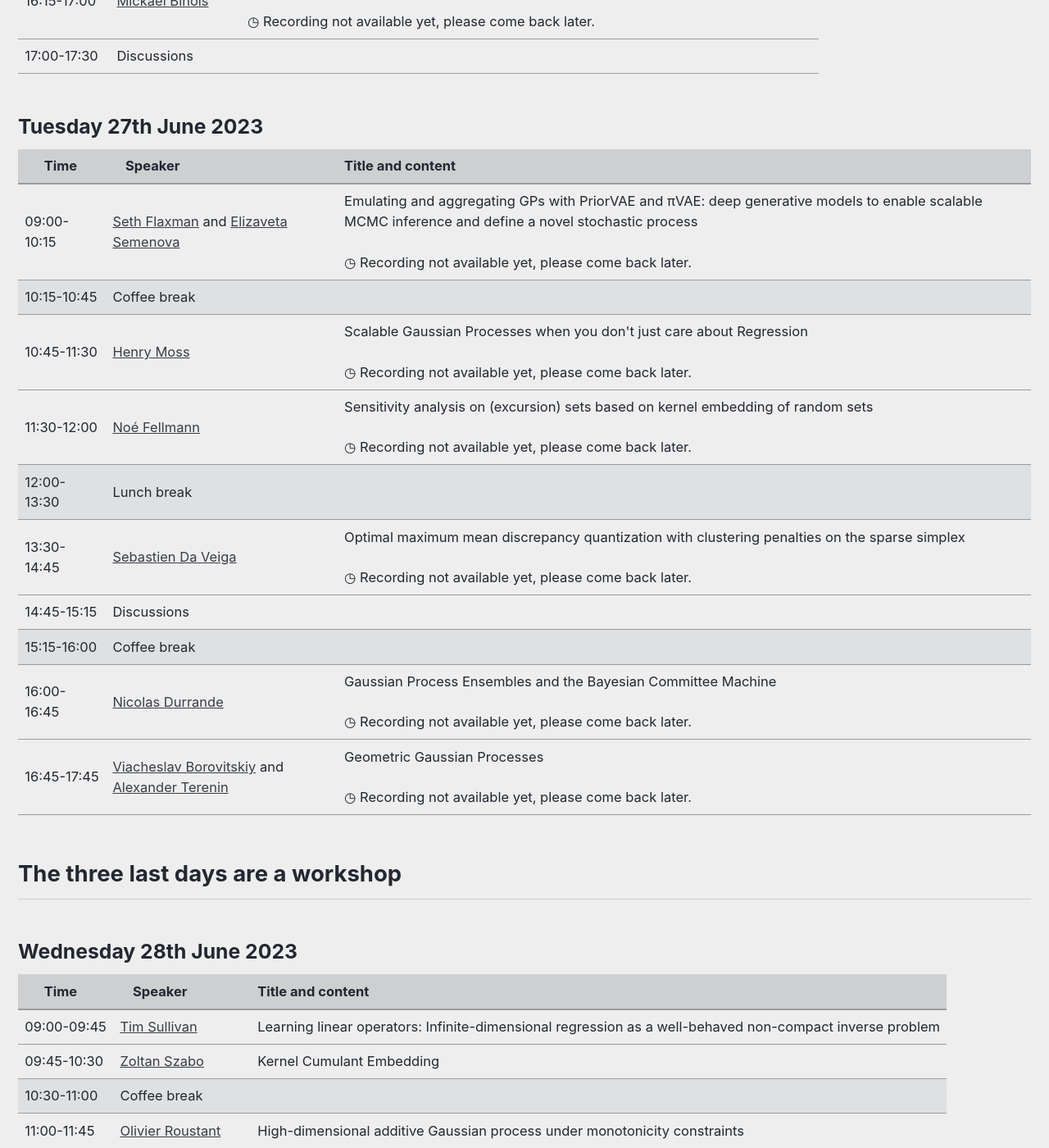
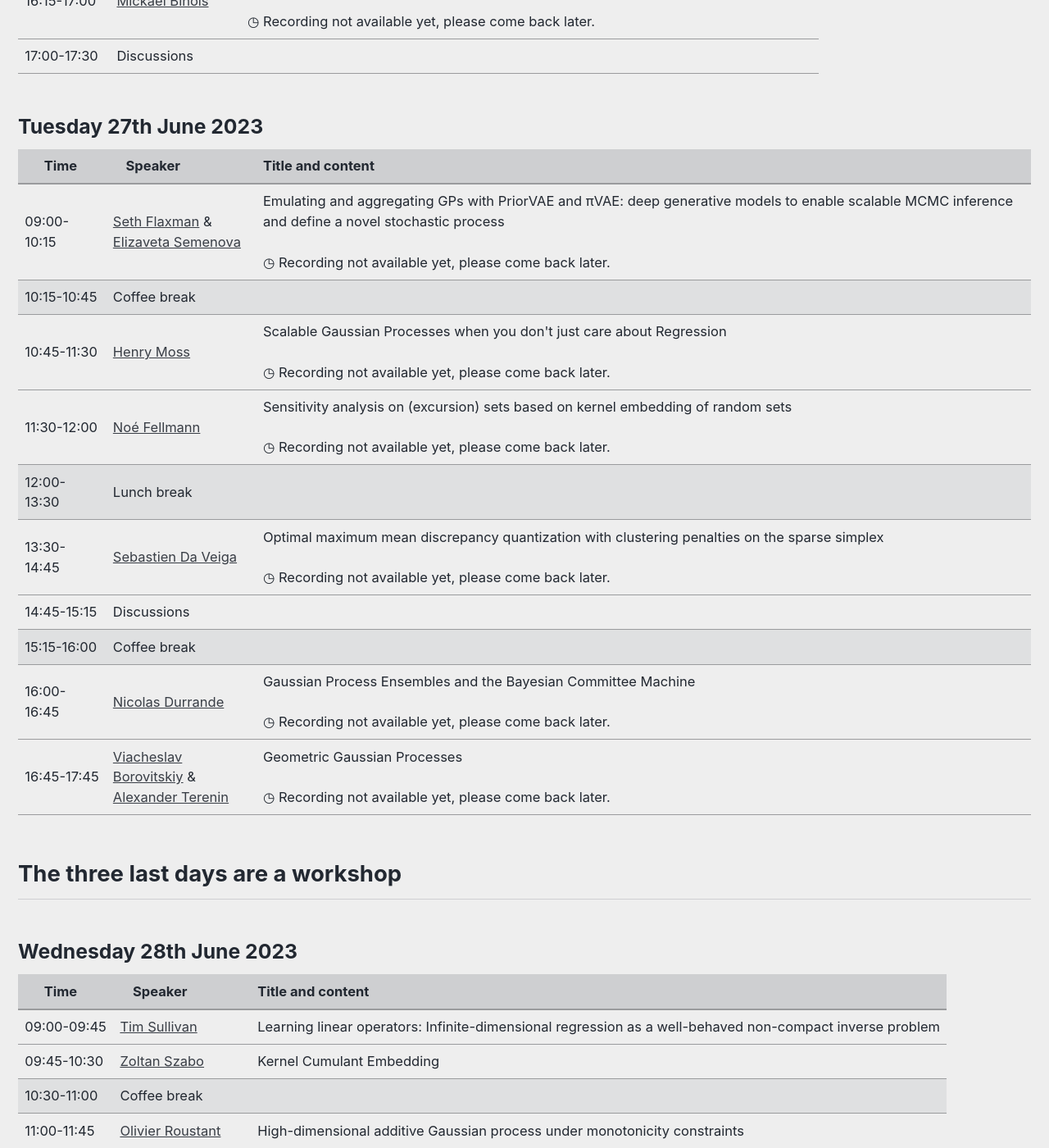
Before and after one commit to LIKE23-Bern/LIKE23-Bern.github.io, a Jekyll site: the page built from _pages/program.md, in a window 1280 px wide and 1400 px high, scrolled down 1404 px. Shown: the whole window at 82% size. Built offline with Jekyll 4.4.1, drawn with Linux system fonts in a browser that asks for light colours; cached includes are drawn as plain includes.

Commit message:
Update program.md

```diff
--- a/_pages/program.md
+++ b/_pages/program.md
@@ -161,7 +161,7 @@ header:
 	<tr>
 		<td> 09:00-10:15  </td>
 		<td>
-        <a href="https://sethrf.com/" target="_blank">Seth Flaxman</a> and
+        <a href="https://sethrf.com/" target="_blank">Seth Flaxman</a> & <br />
 		    <a href="https://www.elizaveta-semenova.com/" target="_blank">Elizaveta Semenova</a>
 		</td>
 		<td>
@@ -245,7 +245,7 @@ header:
 		<td> 16:45-17:45 </td>
 		<td>
 		    <a href="https://vab.im/" target="_blank">Viacheslav Borovitskiy</a>
-      and <a href="https://avt.im/" target="_blank">Alexander Terenin</a>
+      & <br /> <a href="https://avt.im/" target="_blank">Alexander Terenin</a>
 		</td>
 		<td>
 	        Geometric Gaussian Processes<br />
```
